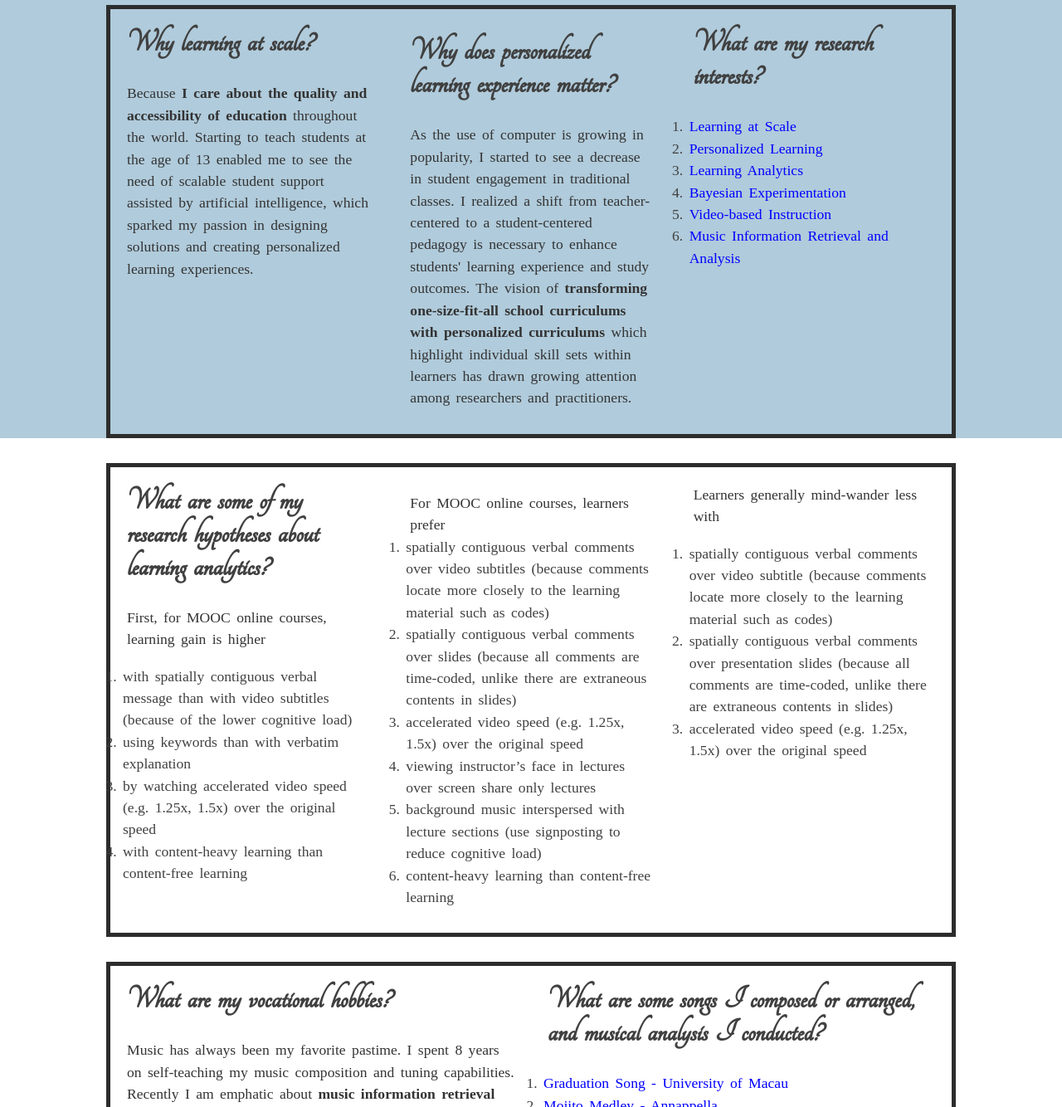
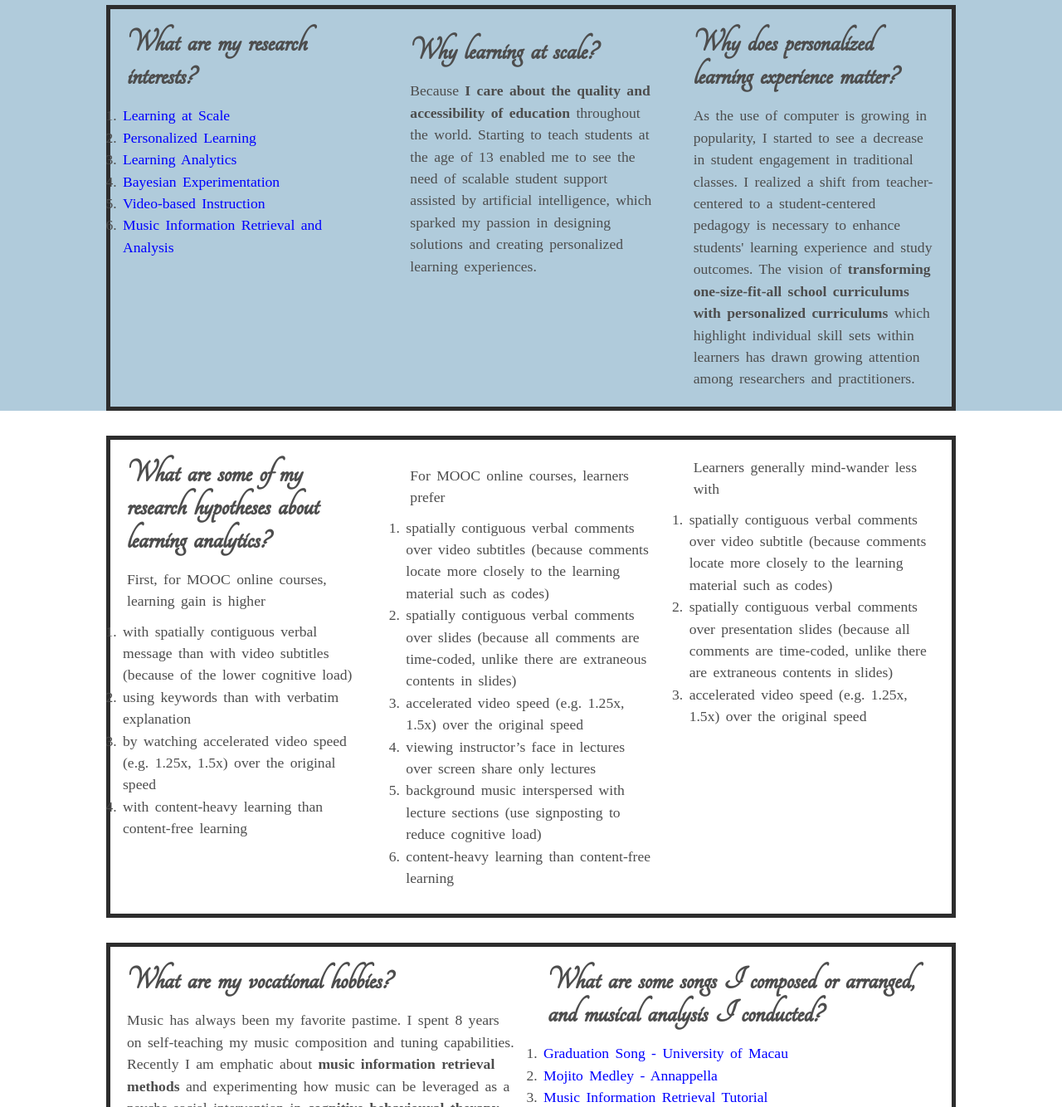
Before and after one commit to son520804/son520804.github.io, a Jekyll site: the page built from index.html, in a window 1280 px wide, cut to the strip 1386-2720 px from the top of the page. Shown: the whole strip at 83% size. Built offline with Jekyll 4.4.1, drawn with Linux system fonts in a browser that asks for light colours; some web fonts are replaced.

Commit message:
coloring main page

```diff
--- a/css/main.css
+++ b/css/main.css
@@ -28,7 +28,7 @@
     font-weight: 300;
     height: 100%;
     word-spacing: 3px;
-    color: #404040;
+    color: #4d4d4d;
 }
 
 b {
@@ -191,7 +191,7 @@
   font-family: 'Tangerine', serif;
   font-size: 40px;
   word-break: break-word;
-  margin-bottom: 10px;
+  margin-bottom: 15px;
 }
 
 h3 {
@@ -353,7 +353,6 @@
     font-size: 1.1em;
     line-height: 1.5em;
     font-weight: 300;
-    color: #333333;
     word-break: break-word;
 }
 
--- a/index.html
+++ b/index.html
@@ -37,6 +37,7 @@
 			<script type="text/javascript" src="js/particles.min.js"></script>
 			<script type="text/javascript" src="js/app.js"></script>
 		</div>
+
 		<section id="sec-2">
 			<div class="flex-container">
 				<div class="left-content">
@@ -44,6 +45,7 @@
 					<br>
 					<p>I am In Son! I am a researcher who loves to explore learning at scale and learnersourcing in asynchronous learning environment. I had a background in statistics and mathematic education, which shaped my research direction to focus on creating personalized contents and messages in online educational platforms to engage learners.</p>
 				</div>
+
 				<div class="right-content">
 					<img src="Home_1.png" class="about" alt="profile picture" style="width:55%"/>
 				</div>
@@ -51,21 +53,7 @@
 
 			<div class="flex-container">
 				<div class="left-content">
-			<h2>Why learning at scale?</h2>
-			<br>
-			<p>Because <b>I care about the quality and accessibility of education</b> throughout the world. Starting to teach students at the age of 13 enabled me to see the need of scalable student support assisted by artificial intelligence, which
-sparked my passion in designing solutions and creating personalized learning experiences.
-</p>
-			</div>
-
-			<div class="middle-content">
-				<h2>Why does personalized learning experience matter?</h2>
-				<br>
-				<p>As the use of computer is growing in popularity, I started to see a decrease in student engagement in traditional classes. I realized a shift from teacher-centered to a student-centered pedagogy is necessary to enhance students' learning experience and study outcomes. The vision of <b>transforming one-size-fit-all school curriculums with personalized curriculums</b> which highlight individual skill sets within learners has drawn growing attention among researchers and practitioners.
-			</div>
-			<div class="right-content">
 					<h2>What are my research interests?</h2>
-			<br>
 					<ol class="c">
 						<li><a href="/cv/learning_at_scale">Learning at Scale</a></li>
 						<li><a href="/cv/personalized_learning">Personalized Learning</a></li>
@@ -75,13 +63,26 @@
 						<li><a href="/Teaching/Visualization/Music_Processing_using_Spectrogram.html">Music Information Retrieval and Analysis</a></li>
 					</ol>
 				</div>
+
+				<div class="middle-content">
+					<h2>Why learning at scale?</h2>
+					<p>Because <b>I care about the quality and accessibility of education</b> throughout the world. Starting to teach students at the age of 13 enabled me to see the need of scalable student support assisted by artificial intelligence, which
+		sparked my passion in designing solutions and creating personalized learning experiences.
+		</p>
+				</div>
+
+				<div class="right-content">
+					<h2>Why does personalized learning experience matter?</h2>
+					<p>As the use of computer is growing in popularity, I started to see a decrease in student engagement in traditional classes. I realized a shift from teacher-centered to a student-centered pedagogy is necessary to enhance students' learning experience and study outcomes. The vision of <b>transforming one-size-fit-all school curriculums with personalized curriculums</b> which highlight individual skill sets within learners has drawn growing attention among researchers and practitioners.</p>
+				</div>
 			</div>
 		</section>
+
+		<div class="write">
 			<div class="flex-container">
 				<div class="left-content">
 					<h2>What are some of my research hypotheses about learning analytics?</h2>
-				<br>
-				<p>First, for MOOC online courses, learning gain is higher</p><br>
+					<p style="font-weight:500;margin-bottom:10px;">First, for MOOC online courses, learning gain is higher</p>
 					<ol class="c">
 						<li> with spatially contiguous verbal message than with video subtitles (because of the lower cognitive load)</li>
 						<li> using keywords than with verbatim explanation </li>
@@ -89,8 +90,9 @@
 						<li> with content-heavy learning than content-free learning</li>
 					</ol>
 				</div>
+
 				<div class="middle-content">
-				<p>For MOOC online courses, learners prefer</p>
+					<p style="font-weight:500;margin-bottom:10px;">For MOOC online courses, learners prefer</p>
 					<ol class="c">
 						<li> spatially contiguous verbal comments over video subtitles (because comments locate more closely to the learning material such as codes)</li>
 						<li> spatially contiguous verbal comments over slides (because all comments are time-coded, unlike there are extraneous contents in slides)</li>
@@ -100,34 +102,32 @@
 						<li> content-heavy learning than content-free learning</li>
 					</ol>
 				</div>
+
 				<div class="right-content">
-				<p>Learners generally mind-wander less with</p><br>
+					<p style="font-weight:500;margin-bottom:10px;">Learners generally mind-wander less with</p>
 					<ol class="c">
 						<li> spatially contiguous verbal comments over video subtitle (because comments locate more closely to the learning material such as codes)</li>
 						<li> spatially contiguous verbal comments over presentation slides (because all comments are time-coded, unlike there are extraneous contents in slides)</li>
 						<li> accelerated video speed (e.g. 1.25x, 1.5x) over the original speed</li>
 					<ol>
 				</div>
-
 			</div>
 
 			<div class="flex-container">
 				<div class="left-content">
 					<h2>What are my vocational hobbies?</h2>
-				<br>
 					<p>Music has always been my favorite pastime. I spent 8 years on self-teaching my music composition and tuning capabilities. Recently I am emphatic about <b>music information retrieval methods</b> and experimenting how music can be leveraged as a psycho-social intervention in <b>cognitive behavioural therapy</b>.</p>
 				</div>
+
 				<div class="right-content">
-
 					<h2>What are some songs I composed or arranged, and musical analysis I conducted?</h2>
-				<br>
 					<ol class="c">
 						<li><a href="https://www.youtube.com/watch?v=rI3pEhN2JdQ">Graduation Song - University of Macau</a></li>
 						<li><a href="https://www.youtube.com/watch?v=fvXuhBl4LxQ">Mojito Medley - Annappella</a></li>
 						<li><a href="/Teaching/Visualization/Music_Processing_using_Spectrogram.html">Music Information Retrieval Tutorial</a></li>
 						<li>More to be posted</li>
-
 					</ol>
+				</div>
 			</div>
 		</div>
 	</body>
```
Lines whose indentation alone changed are shown as unchanged.
